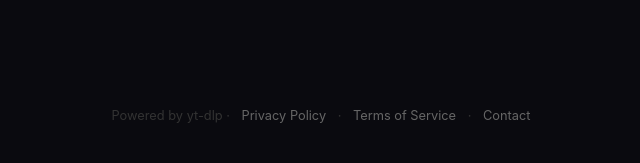
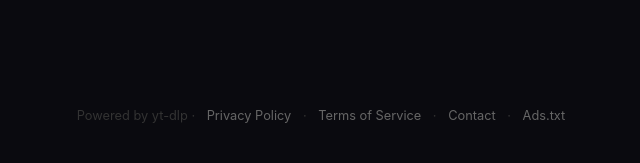
Before and after one commit to G4M37Z-sudo/video-downloader, a Flask app: page / in a window 1280 px wide. Shown: the part 637-800 px from the top of the page, without its empty margins (315-955 px from the left). Run offline with Flask 3, Linux system fonts and the light colour scheme.

Commit message:
add ads.txt route (publisher ID via env var)

```diff
--- /dev/null
+++ b/ads.txt
@@ -0,0 +1 @@
+google.com, pub-REPLACE_ME, DIRECT, f08c47fec0942fa0
--- a/app.py
+++ b/app.py
@@ -57,6 +57,12 @@ def sanitize_filename(name):
 def index():
     adsense_id = os.environ.get("ADSENSE_CLIENT", "REPLACE_ME")
     return render_template("index.html", adsense_id=adsense_id)
+
+
+@app.route("/ads.txt")
+def ads_txt():
+    adsense_id = os.environ.get("ADSENSE_CLIENT", "REPLACE_ME")
+    return f"google.com, pub-{adsense_id}, DIRECT, f08c47fec0942fa0", 200, {"Content-Type": "text/plain"}
 
 
 @app.route("/privacy")
--- a/templates/index.html
+++ b/templates/index.html
@@ -360,7 +360,8 @@
         Powered by yt-dlp ·
         <a href="/privacy">Privacy Policy</a> ·
         <a href="/terms">Terms of Service</a> ·
-        <a href="/contact">Contact</a>
+        <a href="/contact">Contact</a> ·
+        <a href="/ads.txt">Ads.txt</a>
     </footer>
 
     <script>
```
